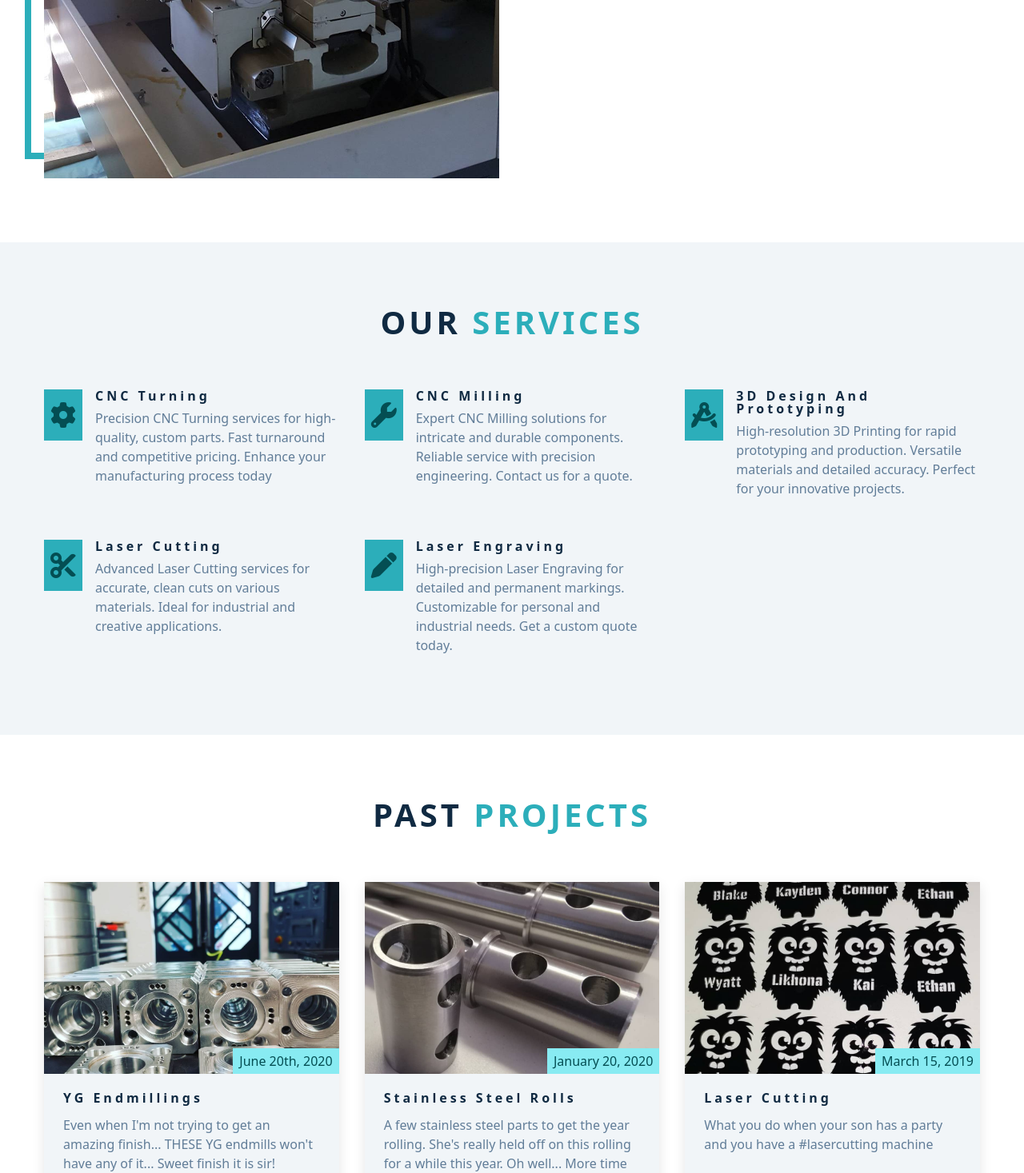
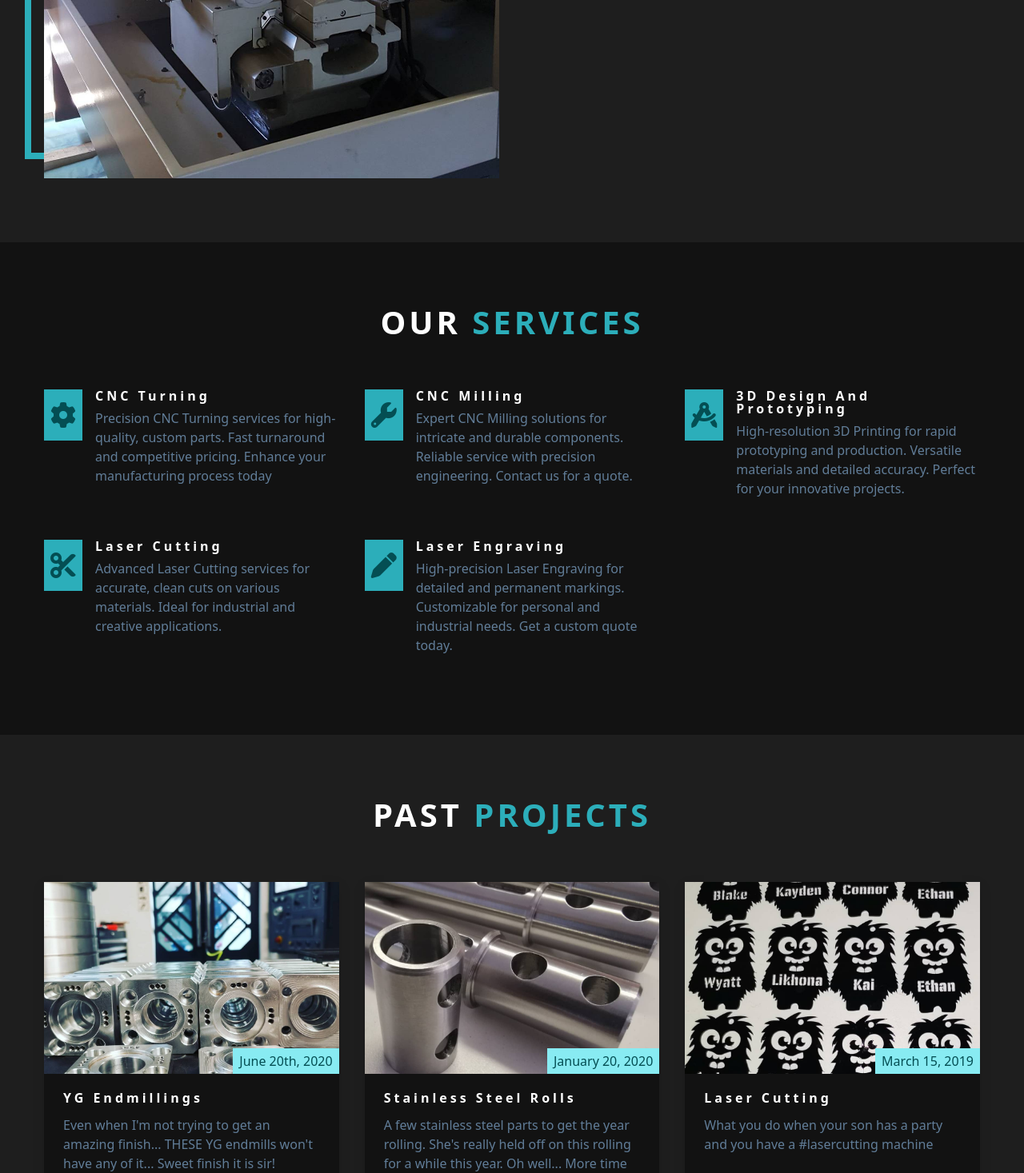
Before and after one commit to LusaphoMatiti/CNC-CUSTOMS, a React (Create React App) app: page / in a window 1280 px wide. Shown: the part 1330-2797 px from the top of the page at 80% size. Built offline with nearby package versions, Linux system fonts and the light colour scheme.

Commit message:
Updated css

```diff
--- a/src/index.css
+++ b/src/index.css
@@ -31,6 +31,8 @@ Variables
   --clr-grey-9: hsl(212, 33%, 89%);
   --clr-grey-10: hsl(210, 36%, 96%);
   --clr-white: #fff;
+  --clr-dark-grey: #121212; /* New variable for dark grey background */
+  --clr-darker-grey: #1e1e1e; /* New variable for even darker grey background */
   --ff-primary: "Lato", sans-serif;
   --transition: all 0.3s linear;
   --spacing: 0.25rem;
@@ -55,8 +57,8 @@ html {
 body {
   font-family: system-ui, -apple-system, BlinkMacSystemFont, "Segoe UI", Roboto,
     Oxygen, Ubuntu, Cantarell, "Open Sans", "Helvetica Neue", sans-serif;
-  background: var(--clr-white);
-  color: var(--clr-grey-1);
+  background: var(--clr-darker-grey);
+  color: var(--clr-white);
   line-height: 1.5;
   font-size: 0.875rem;
 }
@@ -265,7 +267,7 @@ Services
 ===============
 */
 .services {
-  background: var(--clr-grey-10);
+  background: var(--clr-dark-grey);
 }
 .service {
   text-align: center;
@@ -324,7 +326,7 @@ Featured Tours
 
 .tour-card {
   transition: var(--transition);
-  background: var(--clr-grey-10);
+  background: var(--clr-dark-grey);
   box-shadow: 0 5px 15px rgba(0, 0, 0, 0.1);
   margin-bottom: 2rem;
 }
@@ -456,7 +458,7 @@ Navbar
   top: 0;
   left: 0;
   width: 100%;
-  background: var(--clr-white);
+  background: var(--clr-dark-grey);
   box-shadow: var(--dark-shadow);
   z-index: 2;
   height: 4rem;
@@ -561,7 +563,7 @@ Navbar
 
 .contact {
   padding: 5rem 0;
-  background: var(--clr-grey-10);
+  background: var(--clr-dark-grey);
 }
 
 .section-title {
```
